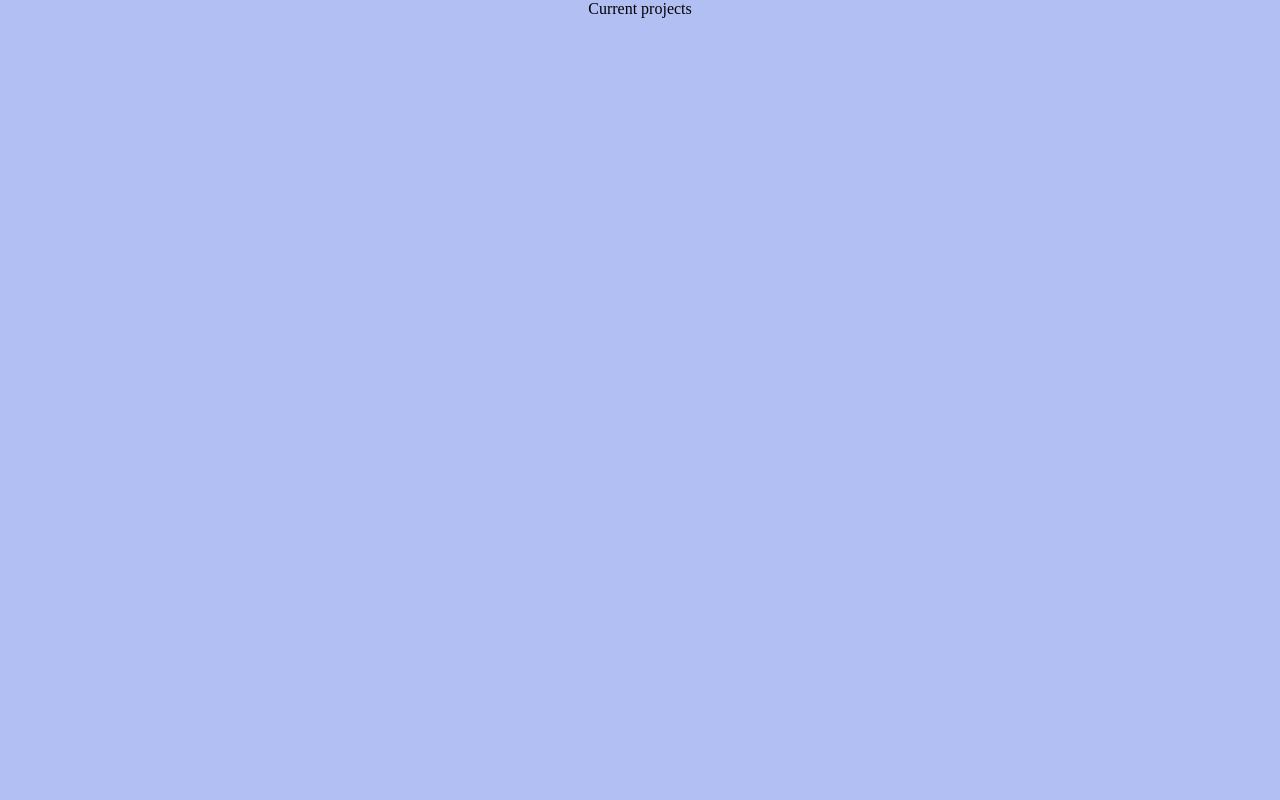
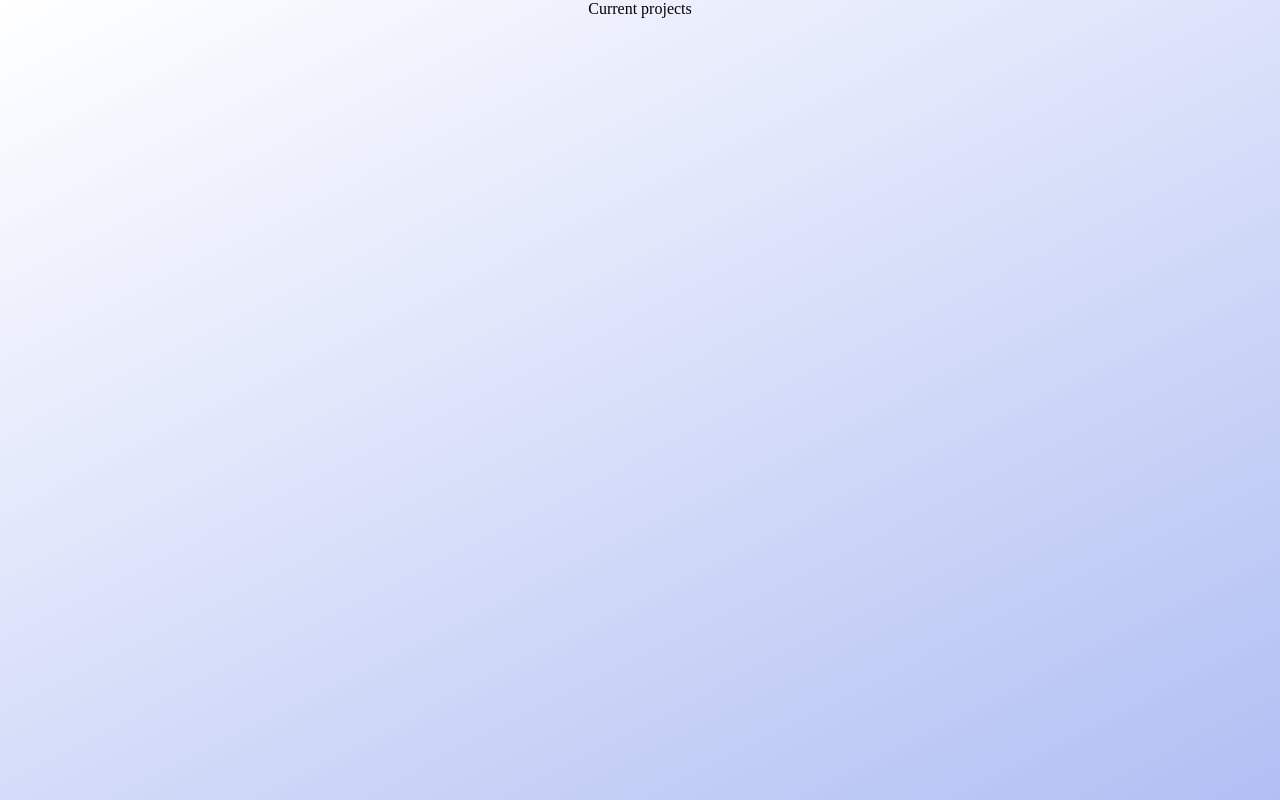
Before and after one commit to pinne/forgetmenotstudio, a Next.js app: page /projects in a window 1280 px wide. Built offline with nearby package versions, Linux system fonts and the light colour scheme.

Commit message:
Moving gradient to body

```diff
--- a/components/layout.module.css
+++ b/components/layout.module.css
@@ -5,8 +5,4 @@
   font-family: 'Quicksand', monospace;
   color: #171924;
   height: 100%;
-  background: #aabaeb;
-  background: linear-gradient(153deg, rgba(255,255,255,1) 0%, rgb(177, 191, 243) 100%);
-  background-repeat: no-repeat;
-  background-attachment: fixed;
 }
--- a/pages/styles.css
+++ b/pages/styles.css
@@ -4,7 +4,9 @@ html {
 }
 body {
   margin: 0 auto;
-  background-color: rgb(177, 191, 243);
+  background: linear-gradient(153deg, rgba(255,255,255,1) 0%, rgb(177, 191, 243) 100%);
+  background-repeat: no-repeat;
+  background-attachment: fixed;
 }
 main {
   flex: 1;
```
